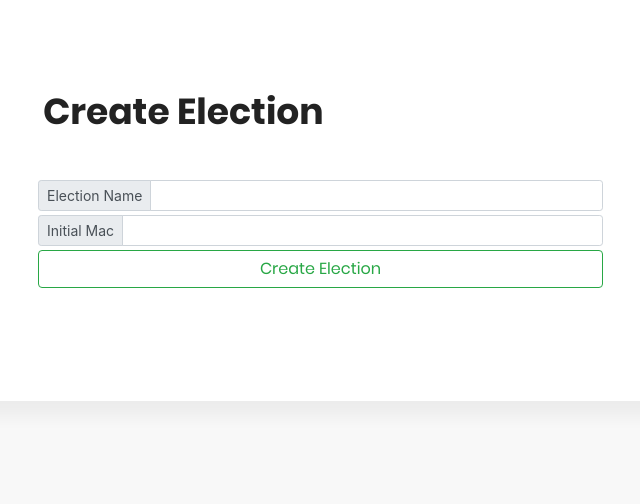
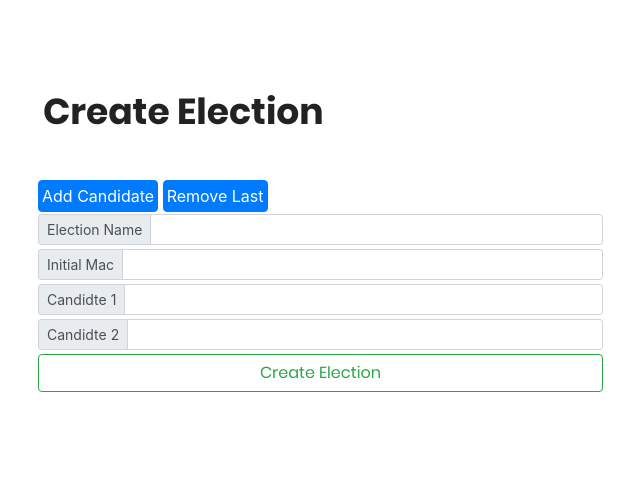
Before and after one commit to subh261096/major, a Flask app: page /createElection in a window 1280 px wide. Shown: the part 78-582 px from the top of the page, without its empty margins (107-747 px from the left). Run offline with Flask 2, Linux system fonts and the light colour scheme; the visitor is signed in with stand-in values (Sample User, id 1); some libraries are stand-ins or nearby versions.

Commit message:
Dynamic Candidate Name

```diff
--- a/app.py
+++ b/app.py
@@ -54,7 +54,7 @@ class Users(db.Model):
                     ########################### END #########################
 
 
-                    ######################### USER LIST ###################
+                    ############################### END ##########################
 class Elections(db.Model):
     __tablename__ = 'Elections'
     ElectionName = db.Column(db.String(30), primary_key=True)
@@ -63,7 +63,11 @@ class Elections(db.Model):
     IsOpen= db.Column(db.Boolean,default=False)
     Elections = db.relationship('VotingList', cascade="all,delete", backref='Elections')
                     ############################### END ##########################
-
+class CandidateList(db.Model):
+    __tablename__ = 'CandidateList'
+    ElectionName=db.Column(db.String(30),db.ForeignKey('Elections.ElectionName'),primary_key=True)
+    CandidateList = db.Column(db.Text)
+                    ############################### END ##########################
 class VotingList(db.Model):
     __tablename__ = 'VotingList'
     ElectionName=db.Column(db.String(30),db.ForeignKey('Elections.ElectionName'),primary_key=True)
@@ -98,7 +102,8 @@ class CreateElectionForm(Form):
     ElectionName = TextField(
         'ElectionName', [validators.DataRequired(), validators.Length(min=4, max=20)])
     InitialMac = TextField(
-        "voterId", [validators.DataRequired(), validators.Length(min=8, max=16)])
+        "InitialMac", [validators.DataRequired(), validators.Length(min=8, max=16)])
+
 ######################################### END #######################################################
 
 def CloseElection():
@@ -266,7 +271,12 @@ def logout():
 @is_admin
 def createElection():
     form=CreateElectionForm(request.form)
-    if request.method == "POST" and form.validate():
+
+    if request.method == "POST":
+        candList=[]
+        for key in request.form.to_dict():
+            if key.startswith("Candidate-"):
+                candList.append(request.form[key])
         ElectionName = form.ElectionName.data
         InitialMac = form.InitialMac.data
         if (Elections.query.filter_by(ElectionName=ElectionName).count() != 0):
@@ -275,11 +285,15 @@ def createElection():
         else:
             data_model = Elections(ElectionName=ElectionName,IsOpen=True)
             vote_model = VotingList(ElectionName=ElectionName, VoterId=(ElectionName+"Admin"), PartyName="None",MacCount=0, PrevMac="None", NewMac=InitialMac)
+            candlist_model = CandidateList(ElectionName=ElectionName, CandidateList="|".join(candList))
             save_to_database = db.session
             try:
                 save_to_database.add(data_model)
+                save_to_database.commit()
                 save_to_database.add(vote_model)
+                save_to_database.add(candlist_model)
                 save_to_database.commit()
+
                 flash('Election Created Successfully!',"success")
                 return redirect(url_for('home'))
             except Exception as e:
@@ -327,7 +341,8 @@ def ElectionList():
 @is_logged_in
 def CastVote(ElectionName):
     if(VotingList.query.filter_by(ElectionName=ElectionName, VoterId=session['uid']).count() == 0):
-        return render_template("CastVote.html", ElectionName=ElectionName)
+        candlist=CandidateList.query.filter_by(ElectionName=ElectionName).first()
+        return render_template("CastVote.html", ElectionName=ElectionName, candidateList=candlist.CandidateList.split("|"))
     else:
         flash("Vote Already submitted for "+str(ElectionName),"info")
         return redirect(url_for("ElectionList"))
--- a/templates/CreateElection.html
+++ b/templates/CreateElection.html
@@ -10,7 +10,10 @@ Create Election
 
             <div class="signin-form">
                 <h2 class="form-title">Create Election</h2>
-                <form method="POST" class="register-form" id="login-form" action="{{url_for('createElection')}}">
+                <form method="POST" class="register-form" id="CreateElection" action="{{url_for('createElection')}}">
+                    <button type="button" class="btn btn-primary" style="margin-bottom:2px;padding:3px;" id="AddCand">Add Candidate</button>
+                    <button type="button" class="btn btn-primary" style="margin-bottom:2px;padding:3px;"
+                        id="remLastCand">Remove Last </button>
                     <div class="input-group input-group-sm mb-1">
                         <div class="input-group-prepend">
                             <span class="input-group-text" id="inputGroup-sizing-sm">Election Name</span>
@@ -18,6 +21,7 @@ Create Election
                         <input type="text" class="form-control" name="ElectionName" aria-label="Small"
                             aria-describedby="inputGroup-sizing-sm">
                     </div>
+                    <span class="form-error" id="ElectionName"></span>
                     {% for error in  form.ElectionName.errors %}
                         <span class="form-error">{{ error }}</span>
                     {% endfor %}
@@ -28,9 +32,29 @@ Create Election
                         <input type="text" class="form-control" name="InitialMac" aria-label="Small"
                             aria-describedby="inputGroup-sizing-sm">
                     </div>
+                    <span class="form-error" id="InitialMac"></span>
                     {% for error in  form.InitialMac.errors %}
                         <span class="form-error">{{ error }}</span>
                     {% endfor %}
+                    <div id="candidates">
+                        <div class="input-group input-group-sm mb-1">
+                            <div class="input-group-prepend">
+                                <span class="input-group-text" id="inputGroup-sizing-sm">Candidte 1</span>
+                            </div>
+                            <input type="text" class="form-control" name="Candidate-1" id="candidate1" aria-label="Small"
+                                aria-describedby="inputGroup-sizing-sm">
+                        </div>
+                        <span id="candidate1error" class="form-error"></span>
+                        <div class="input-group input-group-sm mb-1">
+                            <div class="input-group-prepend">
+                                <span class="input-group-text" id="inputGroup-sizing-sm">Candidte 2</span>
+                            </div>
+                            <input type="text" class="form-control" name="Candidate-2" id="candidate2"
+                                aria-label="Small"
+                                aria-describedby="inputGroup-sizing-sm">
+                        </div>
+                        <span id="candidate2error" class="form-error"></span>
+                    </div>
 
                     <div class="form-group form-button ">
                         <input class="btn btn-outline-success" type="submit" value="Create Election" name="success"
@@ -42,5 +66,67 @@ Create Election
         </div>
     </div>
 </section>
+<script>
+    var addcand=document.getElementById("AddCand");
+    var remcand=document.getElementById("remLastCand");
+    var form=document.getElementById("CreateElection")
+    var candidates=document.getElementById("candidates").getElementsByClassName("input-group input-group-sm mb-1");
+    var count=2;
+
+    addcand.addEventListener("click",()=>{
+        count+=1;
+        var dummy=dummy='<div class="input-group input-group-sm mb-1">\
+            <div class="input-group-prepend">\
+                <span class="input-group-text" id="inputGroup-sizing-sm">Candidte '+count+'</span>\
+            </div>\
+            <input type="text" class="form-control" name="Candidate-'+count+'" id="candidate'+count+'"\
+                aria-label="Small" \
+                aria-describedby="inputGroup-sizing-sm">\
+        </div><span id="candidate'+count+'error"></span>'
+        console.log("clicked");
+        document.getElementById('candidates').innerHTML += dummy;
+    });
+    remcand.addEventListener("click",()=>{
+        console.log("removed");
+        var inputs=candidates;
+        if(inputs.length > 2){
+            inputs[inputs.length-1].parentElement.removeChild(inputs[inputs.length-1]);
+            count-=1;
+        }else{
+            alert("Can't Remove!!\nMinimun Candidates Reached !!")
+        }
+
+    });
+    form.addEventListener("submit",(event)=>{
+        var submit=true;
+        if(document.getElementsByName("ElectionName")[0].value.length==0){
+            document.getElementById("ElectionName").innerHTML="Data Required";
+        }
+        if(document.getElementsByName("InitialMac")[0].value.length==0){
+        document.getElementById("InitialMac").innerHTML="Data Required";
+        }
+        for(var i =1;i<=candidates.length;i++){
+            if(document.getElementById("candidates").getElementsByTagName("input")[i-1].value.length==0){
+                document.getElementById("candidate"+i+"error").innerHTML="Name Required";
+                submit=false;
+            }
+        }
+        if(submit!=true){
+            event.preventDefault();
+            setTimeout(() => {
+                var errors=document.getElementsByClassName("form-error");
+                while(errors.length > 0){
+                    errors[0].parentNode.removeChild(errors[0]);
+                }
+            }, 4000)
+        }
+    })
+    setTimeout(() => {
+        var errors=document.getElementsByClassName("form-error");
+        while(errors.length > 0){
+            errors[0].parentNode.removeChild(errors[0]);
+        }
+    }, 4000)
+</script>
 
 {% endblock %}
--- a/templates/EndElection.html
+++ b/templates/EndElection.html
@@ -6,8 +6,8 @@
             <span style="color:grey;font-size:20px;">No Active Elections!!</span>
             {% else %}
             <form action="/endElection" method="post">
-                <select class="custom-select" id="inputGroupSelect01" name="party_name">
-                    <option selected>Choose Election</option>
+                <select class="custom-select" id="inputGroupSelect01" name="party_name" required aria-required="false">
+                    <option value="" selected>Choose Election</option>
                     {% for election in ElectionList %}
                         {% if election.IsOpen %}
                             <option option value="{{ election.ElectionName }}">{{ election.ElectionName }}</option>
--- a/templates/base.html
+++ b/templates/base.html
@@ -132,7 +132,6 @@
             while(flash.length > 0){
                 flash[0].parentNode.removeChild(flash[0]);
             }
-
         }, 2000)
     </script>
 
```
Also changed, not shown: templates/CastVote.html (+3 -6 lines).
